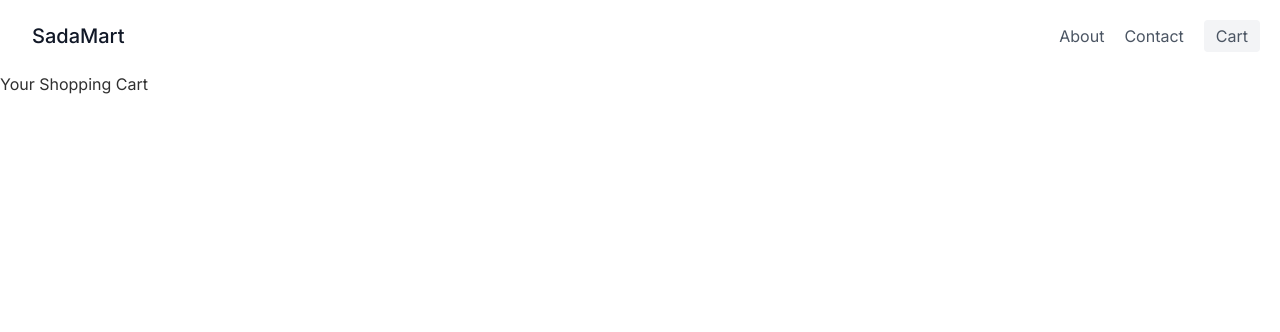
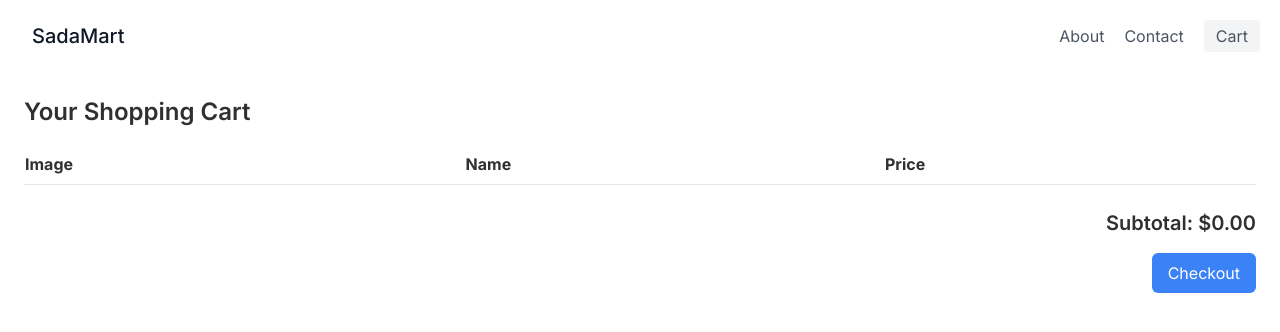
Before and after one commit to fl9mdasif/grocery-store-next-mySql, a Next.js app in the folder grocery-client/: page /components/cart in a window 1280 px wide. Shown: the top 332 px of the page. Built offline with nearby package versions, Linux system fonts and the light colour scheme.

Commit message:
cart page design

```diff
--- a/grocery-client/app/components/cart/page.js
+++ b/grocery-client/app/components/cart/page.js
@@ -1,26 +1,81 @@
 'use client'
+import { parse } from 'postcss';
 import React, { useEffect, useState } from 'react';
 
 export default function Cart() {
-    // Get the cart data from localStorage\
+    // Get the cart data from localStorage
+    const [data, setData] = useState([])
 
-    const [data, setData] = useState([])
+
     useEffect(() => {
-        const cart = localStorage !== 'undefined' ?
+        const cartItem = localStorage !== 'undefined' ?
             JSON.parse(localStorage.getItem('cart')) || [] :
             alert("error")
             ;
-        setData(cart)
+        setData(cartItem)
+
     }, [])
 
+
+    const calculateTotalAmount = () => {
+        let totalAmount = 0;
+
+        for (const item of data) {
+            const intPrice = parseFloat(item.price)
+
+            totalAmount += intPrice;
+        }
+
+        return totalAmount.toFixed(2);
+    };
+
+
+    // console.log(data);
     return (
         <div>
-            <h2>Your Shopping Cart</h2>
-            <ul>
-                {data.map((product, index) => (
-                    <li key={index}>{product.name}</li>
-                ))}
-            </ul>
+
+            <div>
+                <div className="container mx-auto p-6">
+                    <h1 className="text-2xl font-semibold mb-4">Your Shopping Cart</h1>
+                    <table className="min-w-full">
+                        <thead>
+                            <tr className="border-b">
+                                <th className="py-2 text-left">Image</th>
+                                <th className="py-2 text-left">Name</th>
+                                {/* <th className="py-2 text-left">Quantity</th> */}
+                                <th className="py-2 text-left">Price</th>
+                            </tr>
+                        </thead>
+                        <tbody>
+                            {
+                                data.map((product, index) => (
+                                    <tr className="border-b" key={index}>
+
+
+                                        <td className="py-2">
+                                            <img src={product.image} alt="Product" className="w-16 h-16 object-cover rounded-full " />
+                                        </td>
+                                        <td className="py-2">{product.name}</td>
+                                        <td className="py-2">{product.price}</td>
+                                    </tr>
+                                ))
+                            }
+
+
+                            {/* Add more products as needed */}
+                        </tbody>
+                    </table>
+
+                    <div className="mt-6 flex justify-end">
+                        <p className="text-xl font-semibold">Subtotal: ${calculateTotalAmount()}</p>
+                    </div>
+
+                    <div className="mt-4 flex justify-end">
+                        <button className="bg-blue-500 text-white px-4 py-2 rounded-md">Checkout</button>
+                    </div>
+                </div>
+
+            </div>
         </div>
     );
 }
--- a/grocery-client/app/components/products/allProducts.js
+++ b/grocery-client/app/components/products/allProducts.js
@@ -1,5 +1,6 @@
-import Link from "next/link"
+
 import SingleProduct from "./singleProduct"
+
 
 
 const Products = async () => {
@@ -12,10 +13,7 @@ const Products = async () => {
             <div className="flex justify-center items-center flex-wrap m-4">
                 {
                     data.map((items, index) =>
-                        // <p>{items.name} </p>
 
-                        // <Link className="w-auto" href={`/productdetails/${items.id}`} key={items.id}>
-                        // </Link>
                         <SingleProduct
                             items={items}
                             id={items.id}
```
